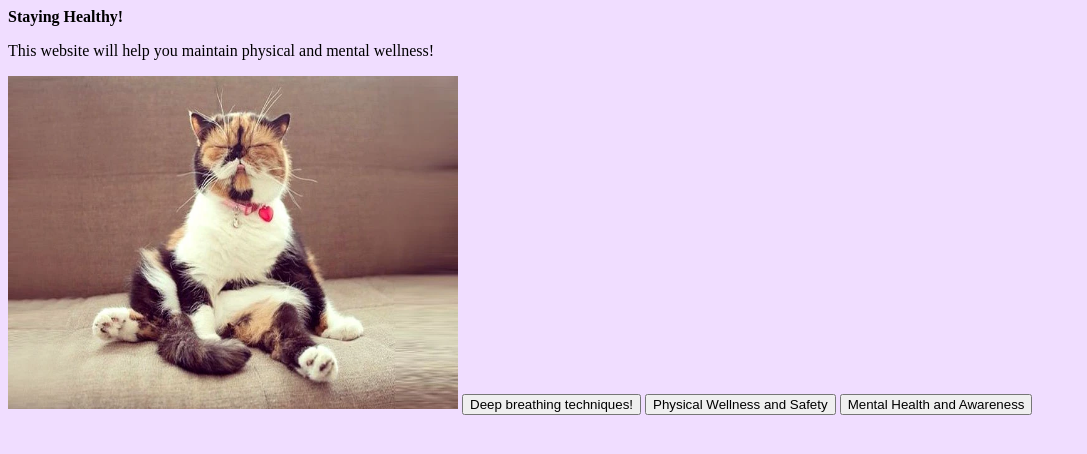
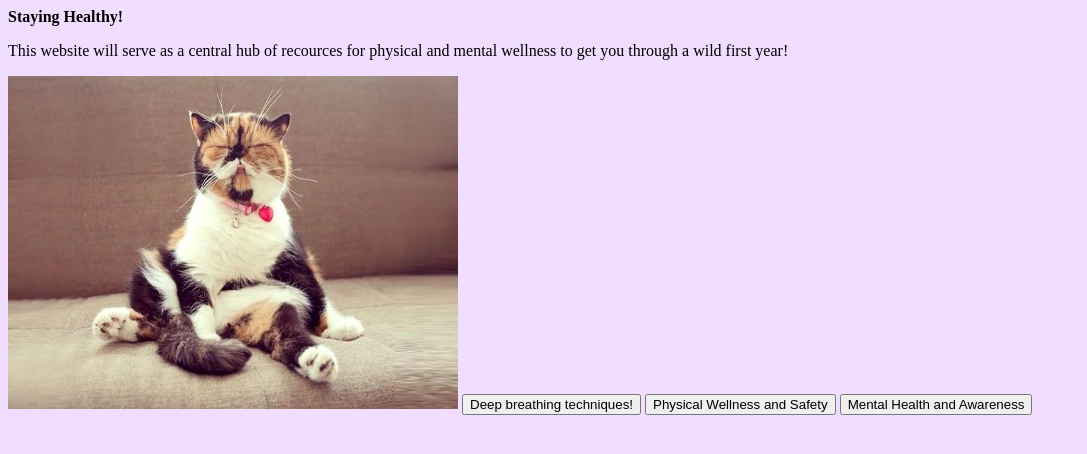
Before and after one commit to NRaj6/wellness, a plain HTML site: page index.html in a window 1280 px wide. Shown: the whole page, without its empty margins (0-1087 px from the left). Drawn offline with Linux system fonts and the light colour scheme.

Commit message:
Update index.html

```diff
--- a/index.html
+++ b/index.html
@@ -11,7 +11,7 @@
 
 	<body>
 
-	<p>This website will help you maintain physical and mental wellness!</p>
+	<p>This website will serve as a central hub of recources for physical and mental wellness to get you through a wild first year!</p>
 		  <img src="https://github.com/NRaj6/wellness/blob/main/cat.jpg?raw=true" alt="learningstyles" width="450" height="333">
 
 		<button onclick="window.location.href='https://www.uofmhealth.org/health-library/uz2255';">
```
